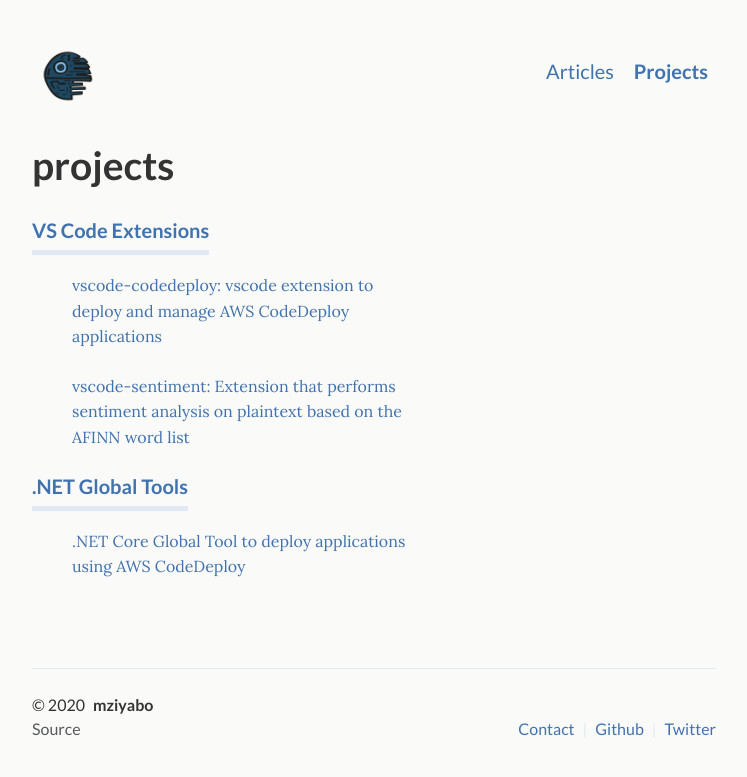
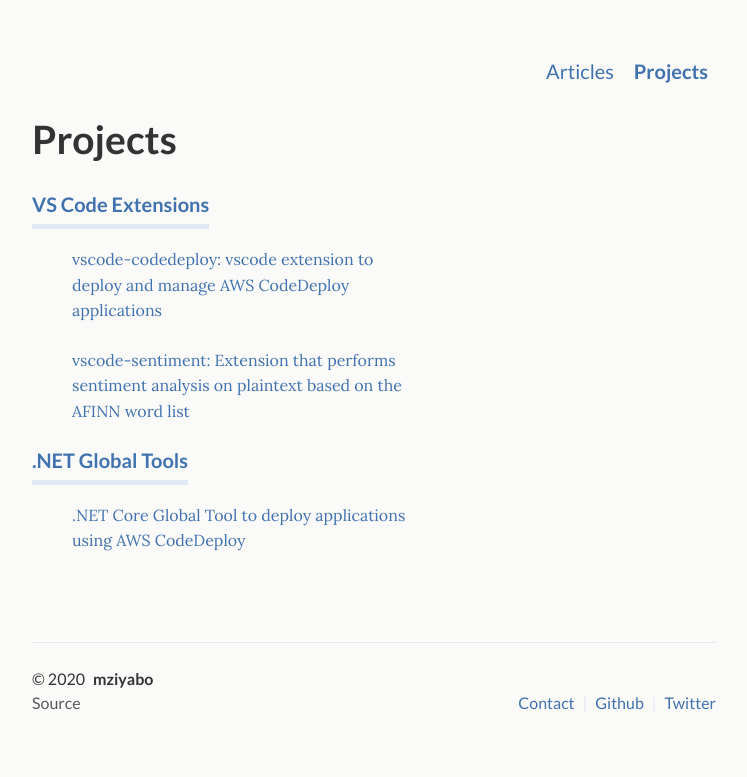
Before and after one commit to mziyabo/mziyabo.github.io, a Jekyll site: the page built from _pages/projects.html, in a window 1280 px wide. Shown: the top 777 px of the page, without its empty margins (266-1013 px from the left). Built offline with Jekyll 4.4.1, drawn with Linux system fonts in a browser that asks for light colours.

Commit message:
tweak: removed siteicon

```diff
--- a/_includes/header.html
+++ b/_includes/header.html
@@ -2,7 +2,7 @@
   <h1 class="site-title">
 
     <a href="{{ site.baseurl }}/" title="Home page">
-      <img class="site-logo" src="{{ site.baseurl }}/assets/img/death-star-icon.png">
+      <!-- <img class="site-logo" src="{{ site.baseurl }}/assets/img/death-star-icon.png"> -->
     </a>
   </h1>
 
--- a/_pages/projects.html
+++ b/_pages/projects.html
@@ -1,7 +1,7 @@
 ---
 layout: page
 title: Projects
-subtitle: projects
+subtitle: Projects
 desc:
 permalink: /projects/
 ---
```
